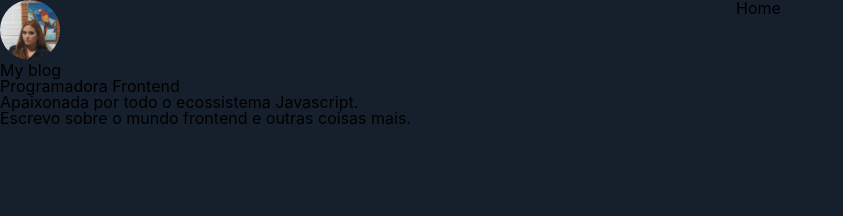
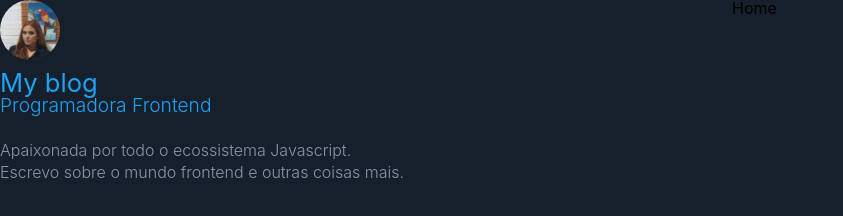
Before and after one commit to MariaLisboa1/my-blog, a Gatsby site: page / in a window 1280 px wide. Shown: the whole page, without its empty margins (0-843 px from the left). Built offline with nearby package versions, Linux system fonts and the light colour scheme; Gatsby itself is replaced by a stand-in of ours.

Commit message:
stylizing profile component

```diff
--- a/src/components/Profile/index.js
+++ b/src/components/Profile/index.js
@@ -2,6 +2,7 @@ import React from "react"
 import { useStaticQuery, graphql } from "gatsby"
 
 import Avatar from "../Avatar"
+import * as S from "./styled"
 
 const Profile = () => {
   const {
@@ -21,12 +22,17 @@ const Profile = () => {
   `)
 
   return (
-    <div className="Profile-wrapper">
-      <Avatar />
-      <h1>{title}</h1>
-      <h2>{position}</h2>
-      <p>{description}</p>
-    </div>
+    <S.ProfileWrapper>
+      <S.ProfileLink>
+        <Avatar />
+        <S.ProfileAuthor>
+          {title}
+          <S.ProfilePosition>{position}</S.ProfilePosition>
+        </S.ProfileAuthor>
+      </S.ProfileLink>
+
+      <S.ProfileDescription>{description}</S.ProfileDescription>
+    </S.ProfileWrapper>
   )
 }
 
--- /dev/null
+++ b/src/components/Profile/styled.js
@@ -0,0 +1,35 @@
+import styled from "styled-components"
+import { Link } from "gatsby"
+
+export const ProfileWrapper = styled.section`
+  color: #8899a6;
+  display: flex;
+  flex-direction: column;
+`
+
+export const ProfileLink = styled(Link)`
+  color: #8899a6;
+  text-decoration: none;
+  transition: color 0.5s;
+
+  &:hover {
+    color: #1fa1f2;
+  }
+`
+
+export const ProfileAuthor = styled.h1`
+  font-size: 1.6rem;
+  margin: 0.5rem auto 1.5rem;
+`
+
+export const ProfilePosition = styled.small`
+  display: block;
+  font-size: 1.2rem;
+  font-weight: 300;
+`
+
+export const ProfileDescription = styled.p`
+  font-size: 1rem;
+  font-weight: 300;
+  line-height: 1.4;
+`
```
